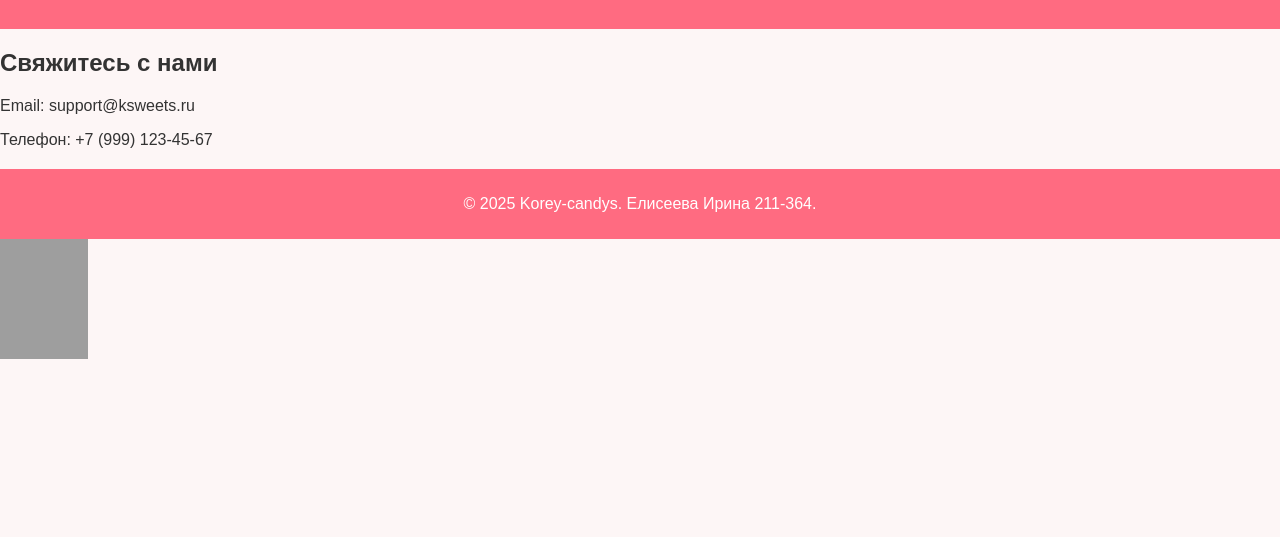
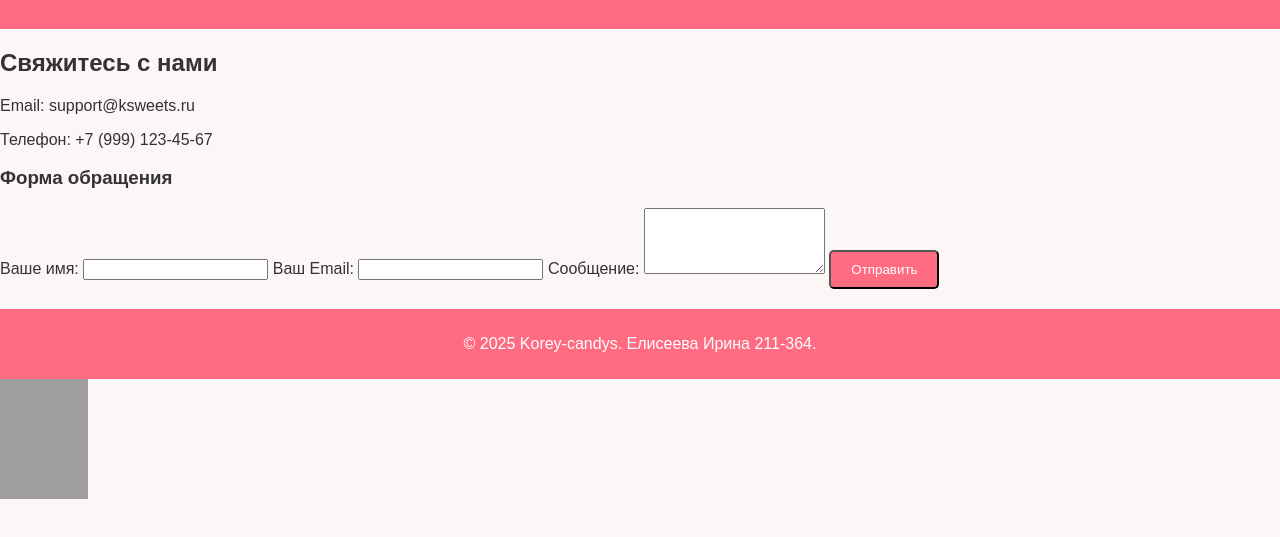
Before and after one commit to CyberSparrow11/korey-candy, a plain HTML site: page contacts.html in a window 1280 px wide. Shown: the part 115-652 px from the top of the page. Drawn offline with Linux system fonts and the light colour scheme; grey boxes are pictures that could not be loaded.

Commit message:
добавление формы обращений

```diff
--- a/contacts.html
+++ b/contacts.html
@@ -86,6 +86,19 @@ _tmr.push({id: "3620811", type: "pageView", start: (new Date()).getTime()});
             <p>Email: support@ksweets.ru</p>
             <p>Телефон: +7 (999) 123-45-67</p>
         </section>
+		 <h3>Форма обращения</h3>
+            <form class="contact-form" action="#" method="post">
+                <label for="name">Ваше имя:</label>
+                <input type="text" id="name" name="name" required>
+
+                <label for="email">Ваш Email:</label>
+                <input type="email" id="email" name="email" required>
+
+                <label for="message">Сообщение:</label>
+                <textarea id="message" name="message" rows="4" required></textarea>
+
+                <button type="submit" class="btn">Отправить</button>
+            </form>
     </main>
 
     <footer>
```
